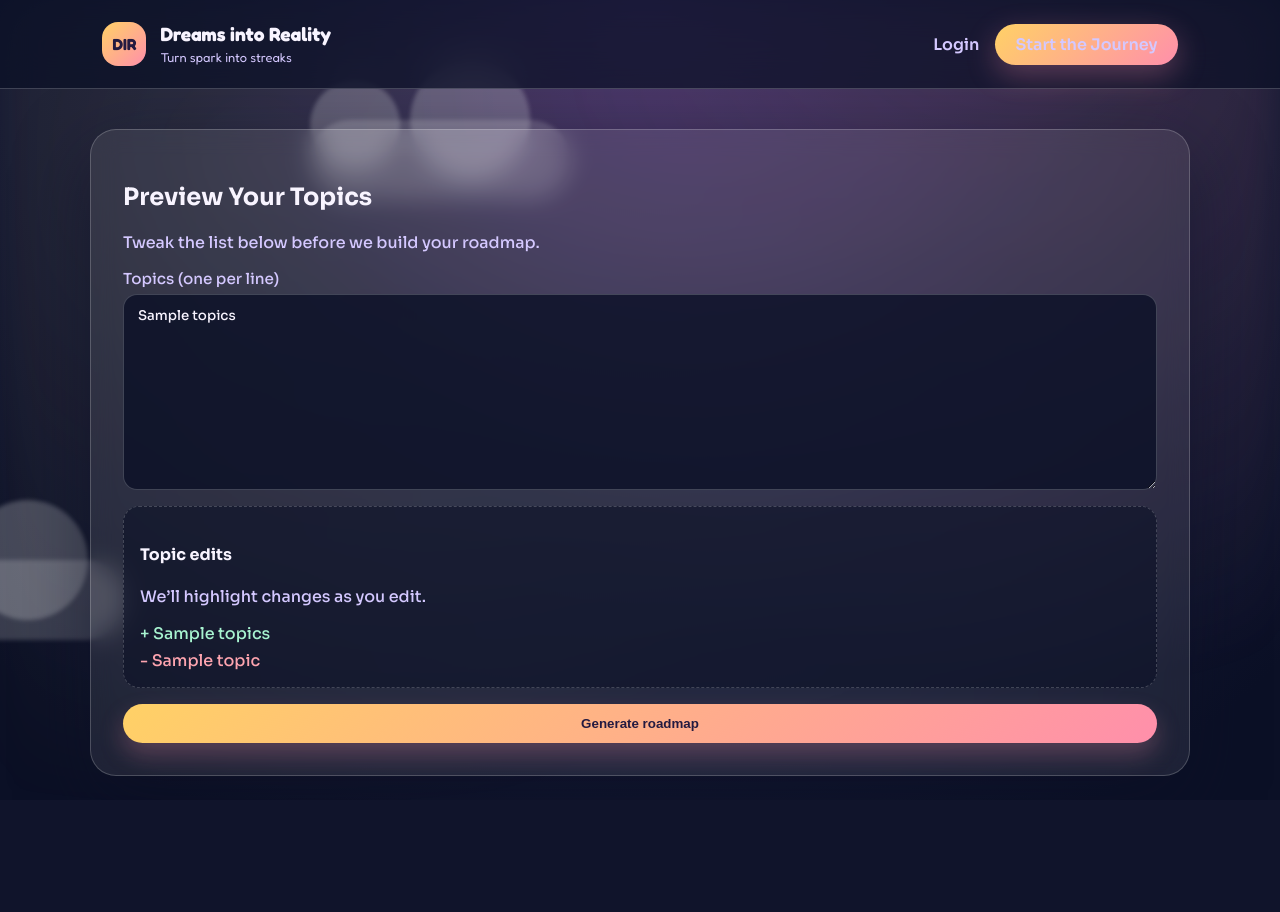
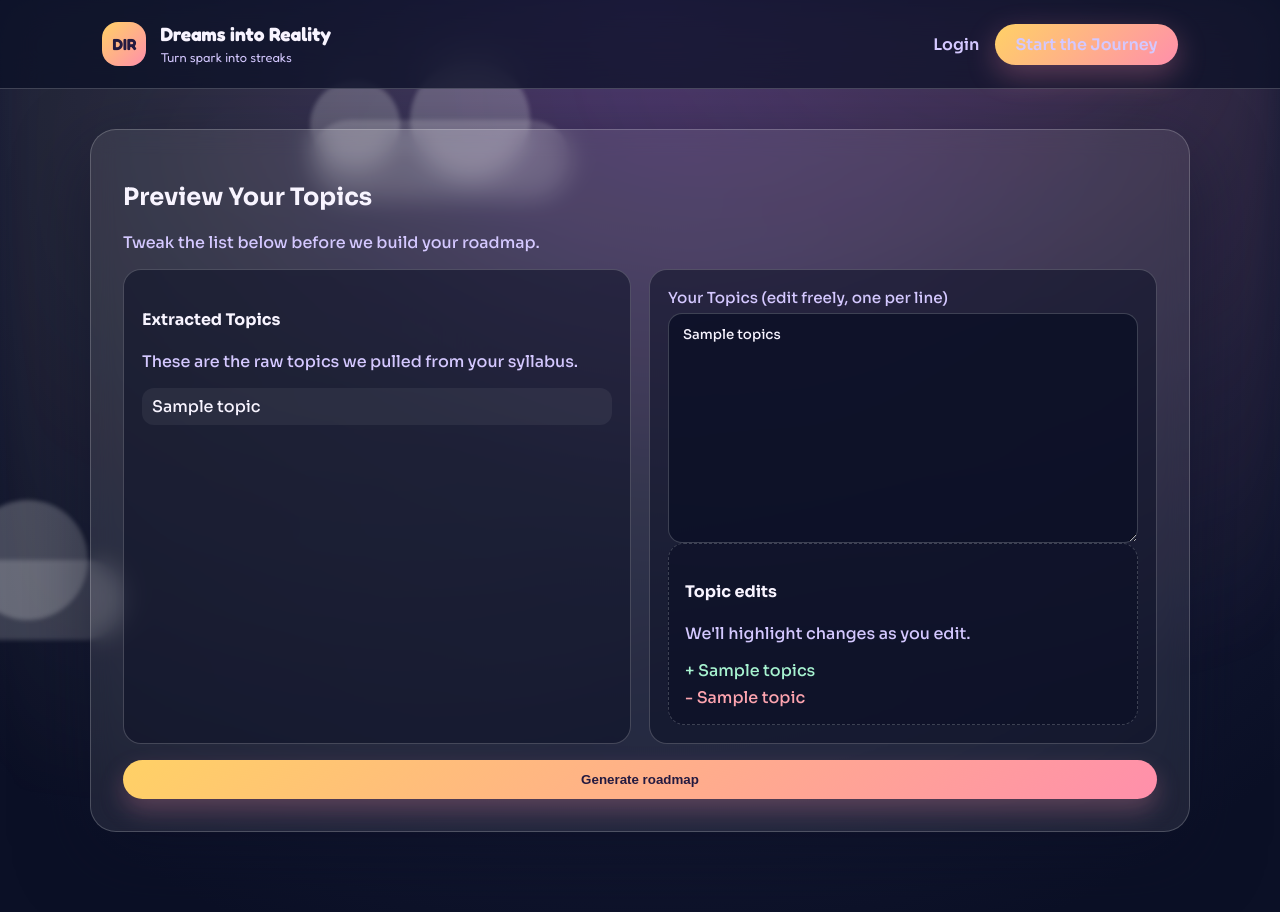
Before and after one commit to Anish17-Shanu/Dreams-into-Reality, a Flask app: template templates/roadmap_preview.html in a window 1280 px wide. Before the commit the page ends 776 px from the top, so only its background shows below. Run offline with Flask 3, Linux system fonts and the light colour scheme; the template is opened without the code that fills it: most values are stand-ins (such as "Sample title", 1, 10 or a date in 2020).

Commit message:
Always show topic review after syllabus extraction

```diff
--- a/dashboard/routes.py
+++ b/dashboard/routes.py
@@ -730,7 +730,10 @@ def create_roadmap():
             if ai_topics:
                 topics = ai_topics
 
-        if request.form.get("preview_topics") == "on" and not confirmed_topics:
+        if roadmap_type == "syllabus" and not confirmed_topics:
+            if not topics:
+                flash("Please provide a syllabus text or upload a file with clear topics.")
+                return redirect(url_for('dashboard.create_roadmap'))
             return render_template(
                 "roadmap_preview.html",
                 title=title,
--- a/static/style.css
+++ b/static/style.css
@@ -511,6 +511,36 @@ button:hover,
     background: rgba(11, 16, 38, 0.6);
 }
 
+.topic-review-grid {
+    display: grid;
+    gap: 18px;
+    grid-template-columns: repeat(auto-fit, minmax(240px, 1fr));
+}
+
+.topic-original,
+.topic-edit {
+    background: rgba(11, 16, 38, 0.55);
+    border-radius: 18px;
+    padding: 18px;
+    border: 1px solid var(--border);
+}
+
+.topic-list {
+    list-style: none;
+    padding: 0;
+    margin: 12px 0 0;
+    display: grid;
+    gap: 8px;
+    max-height: 320px;
+    overflow: auto;
+}
+
+.topic-list li {
+    padding: 8px 10px;
+    border-radius: 12px;
+    background: rgba(255, 255, 255, 0.06);
+}
+
 .diff-list {
     list-style: none;
     padding: 0;
--- a/templates/roadmap_new.html
+++ b/templates/roadmap_new.html
@@ -45,10 +45,6 @@
             <input type="file" name="syllabus_file" accept=".pdf,.txt,.docx,.png,.jpg,.jpeg,.bmp,.tiff">
         </label>
         <label class="inline-check">
-            <input type="checkbox" name="preview_topics">
-            Preview and edit topics before generating
-        </label>
-        <label class="inline-check">
             <input type="checkbox" name="use_ai">
             Use AI to tidy messy syllabi
         </label>
--- a/templates/roadmap_preview.html
+++ b/templates/roadmap_preview.html
@@ -13,15 +13,29 @@
         <input type="hidden" name="study_days_per_week" value="{{ study_days_per_week }}">
         <input type="hidden" name="start_date" value="{{ start_date }}">
         <input type="hidden" name="source_text" value="{{ raw_text }}">
-        <label>
-            Topics (one per line)
-            <textarea name="confirmed_topics" rows="10">{{ topics }}</textarea>
-        </label>
-        <div class="diff-panel" data-original="{{ original_topics | join('||') }}">
-            <h4>Topic edits</h4>
-            <p class="muted">We’ll highlight changes as you edit.</p>
-            <ul class="diff-list"></ul>
+        <div class="topic-review-grid">
+            <div class="topic-original">
+                <h4>Extracted Topics</h4>
+                <p class="muted">These are the raw topics we pulled from your syllabus.</p>
+                <ul class="topic-list">
+                    {% for topic in original_topics %}
+                    <li>{{ topic }}</li>
+                    {% endfor %}
+                </ul>
+            </div>
+            <div class="topic-edit">
+                <label>
+                    Your Topics (edit freely, one per line)
+                    <textarea name="confirmed_topics" rows="12">{{ topics }}</textarea>
+                </label>
+                <div class="diff-panel" data-original="{{ original_topics | join('||') }}">
+                    <h4>Topic edits</h4>
+                    <p class="muted">We'll highlight changes as you edit.</p>
+                    <ul class="diff-list"></ul>
+                </div>
+            </div>
         </div>
+
         <button type="submit">Generate roadmap</button>
     </form>
 </section>
```
